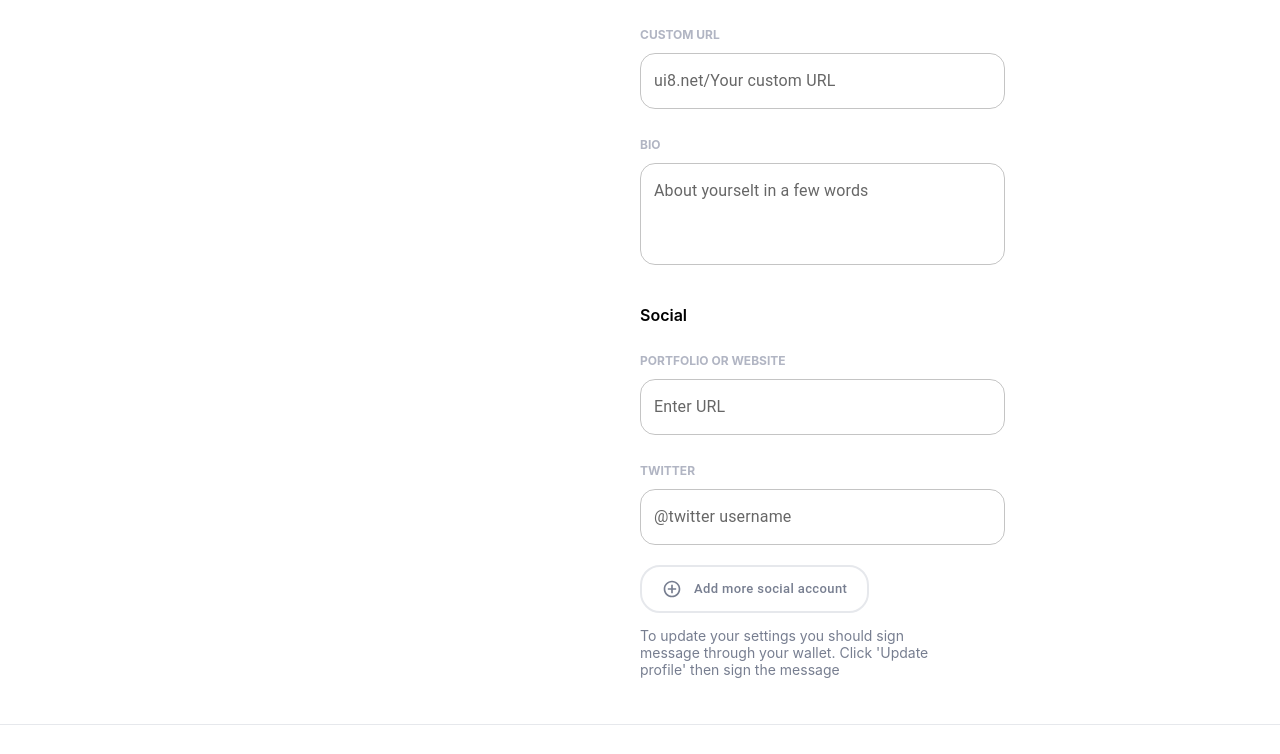
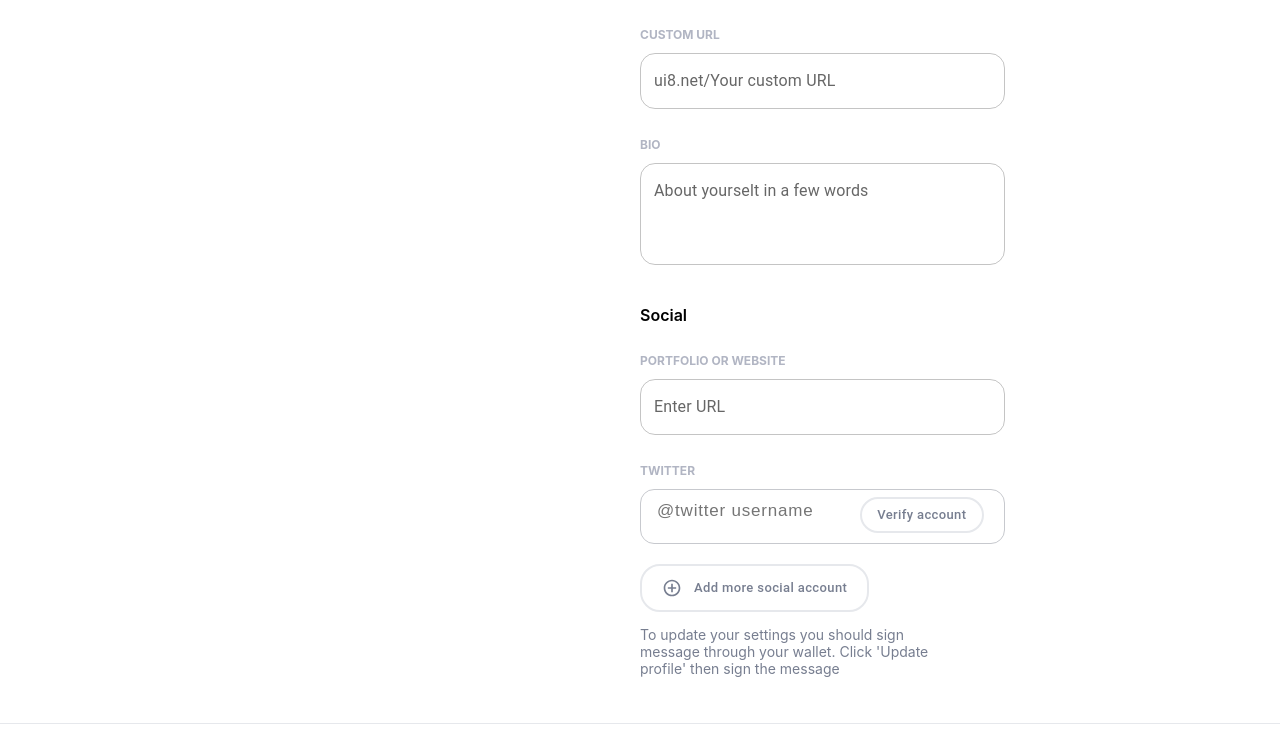
Before and after one commit to sahilgundecha/crypter, a React (Create React App) app: page /EditProfilePage in a window 1280 px wide. Shown: the part 444-1198 px from the top of the page. Built offline with nearby package versions, Linux system fonts and the light colour scheme.

Commit message:
modified

```diff
--- a/src/Pages/EditProfilePage/EditProfilePage.css
+++ b/src/Pages/EditProfilePage/EditProfilePage.css
@@ -12,11 +12,24 @@
 }
 .idtextfield{
     position:relative;
-    height: 48px;
+    height: 55px;
     padding: 0 14px;
-    width:90%;
-    border-radius: 16px;
+    width:95%;
+    border-radius: 14px;
+    border: 1.5px solid #c7c9ce;
 
+}
+.twitterInput{
+    height: 40px;
+    border: none;
+    font-size: 17px;
+    letter-spacing: 0.8px;
+    width: 60%;
+}
+.verifyButton{
+    /* font-size: 18px;
+    color:#23262F; */
+    width: 37%;
 }
 .EditPageHeading{
     text-align: left;
@@ -27,7 +40,7 @@
     margin-bottom: 20px;
 }
 .EditPagepara{
-    color: #777E90;
+    color: #5a5d66;
     font-size: 14px;
 }
 .headDiv{
@@ -77,16 +90,16 @@
     border-radius: 15px !important;
 
 }
-@media (max-width:1100px){
+@media (max-width:1160px){
     .EditPageContent{
         display: block;
 
     }
     .ProfileGrid{
-        width:80%
+        width:100%
 
     }
-     .AccountInfoStyle{
-        display: flex;
+    .AccountInfoStyle{
+        width: 100%;
     }
 }
--- a/src/Pages/EditProfilePage/EditProfilePage.tsx
+++ b/src/Pages/EditProfilePage/EditProfilePage.tsx
@@ -86,8 +86,20 @@ export default function EditProfilePage() {
             <p className="labelStyling" style={{marginTop:"30px"}}>PORTFOLIO OR WEBSITE</p>
             <TextField label="Enter URL" sx={{width:"95%",borderRadius:"20px !important"}}/>
             <p className="labelStyling" style={{marginTop:"30px"}}>TWITTER</p>
-            <TextField label="@twitter username" sx={{width:"95%",borderRadius:"20px !important"}}/>
-            {/* <Grid className="idtextfield"><input></input></Grid> */}
+            <Grid className="idtextfield"><input className="twitterInput" placeholder="@twitter username"/>
+            <Button
+                  className="verifyButton"
+                  sx={{
+                    textTransform: "none",
+                    borderRadius: "20px",
+                    color: "#777E90",
+                    border: "2px solid #E6E8EC",
+                    padding: "5px 10px",
+                    marginTop:"7px",
+                    fontSize: "13px",
+                  }}
+                >Verify account</Button>
+            </Grid>
             <Button
                   sx={{
                     textTransform: "none",
```
